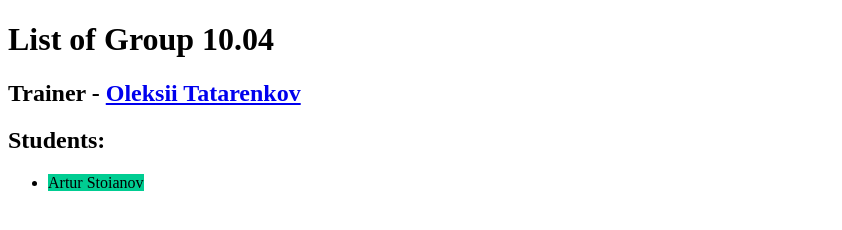
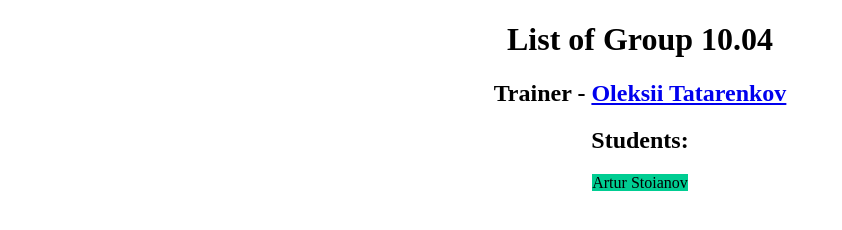
Before and after one commit to a-tatarenkov/list-of-group-10.04, a plain HTML site: page index.html in a window 1280 px wide. Shown: the whole page, without its empty margins (0-842 px from the left). Drawn offline with Linux system fonts and the light colour scheme.

Commit message:
add styles to .body. Add styles to .students-list

```diff
--- a/main.css
+++ b/main.css
@@ -2,5 +2,13 @@
     text-decoration: none;
     color: #000;
     background-color: #00cd92;
+}
 
+.body {
+    text-align: center;
 }
+
+.students-list {
+    padding: 0;
+    list-style: none;
+}
```
